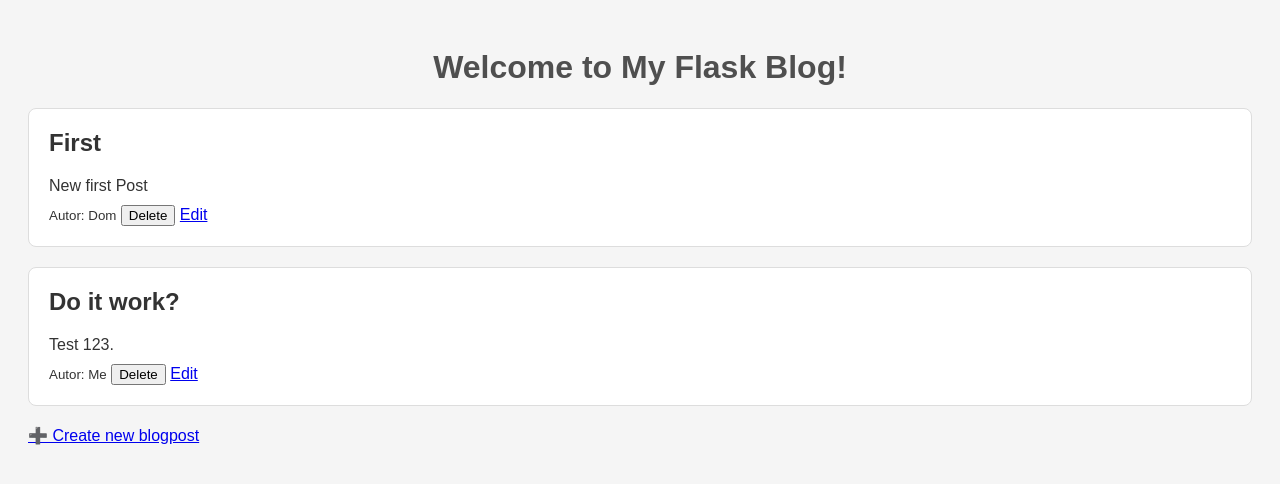
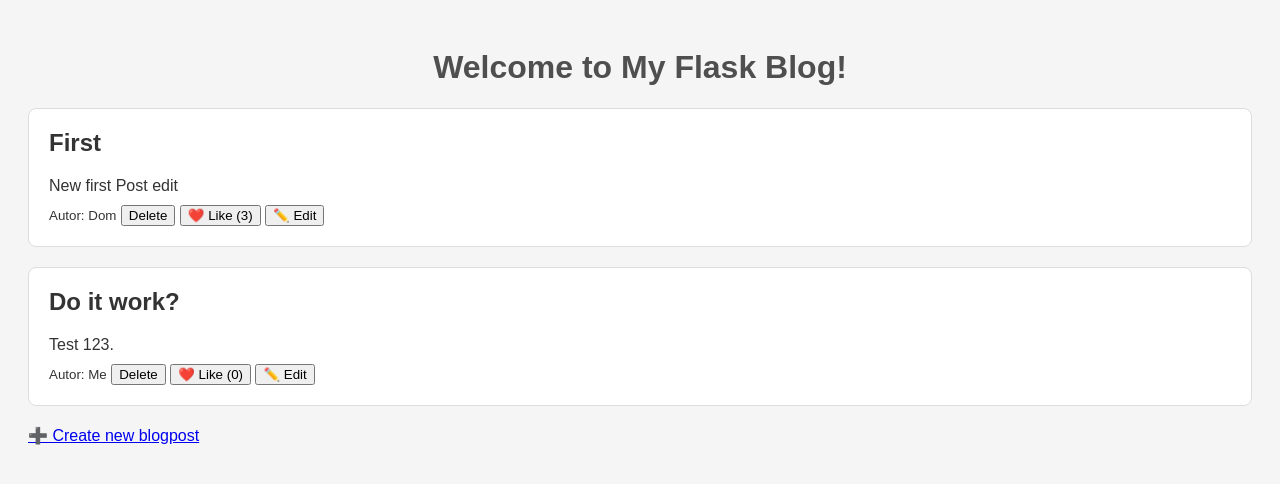
Before and after one commit to Dmnk404/masterblog, a Flask app: page / in a window 1280 px wide. Shown: the top 484 px of the page. Run offline with Flask 3, Linux system fonts and the light colour scheme.

Commit message:
Add like button with counter and convert edit link to form button for consistency

```diff
--- a/app.py
+++ b/app.py
@@ -76,5 +76,18 @@ def update(post_id):
 
         return render_template('update.html', post=post)
 
+
+@app.route('/like/<int:post_id>', methods=['POST'])
+def like(post_id):
+    posts = load_posts()
+
+    for post in posts:
+        if post['id'] == post_id:
+            post['likes'] = post.get('likes', 0) + 1
+            break
+
+    save_posts(posts)
+    return redirect(url_for('index'))
+
 if __name__ == '__main__':
     app.run(host="0.0.0.0", port=5001, debug=True)
--- a/posts.json
+++ b/posts.json
@@ -3,12 +3,14 @@
         "id": 1,
         "author": "Dom",
         "title": "First",
-        "content": "New first Post"
+        "content": "New first Post edit",
+        "likes": 3
     },
     {
         "id": 3,
         "title": "Do it work?",
         "author": "Me",
-        "content": "Test 123."
+        "content": "Test 123.",
+        "likes": 0
     }
 ]
--- a/templates/index.html
+++ b/templates/index.html
@@ -16,7 +16,12 @@
         <form method="POST" action="{{ url_for('delete', post_id=post.id) }}" style="display:inline;">
       <button type="submit">Delete</button>
     </form>
-        <a href="{{ url_for('update', post_id=post.id) }}">Edit</a>
+        <form action="{{ url_for('like', post_id=post.id) }}" method="post" style="display:inline;">
+             <button type="submit">❤️ Like ({{ post.likes }})</button>
+        </form>
+        <form action="{{ url_for('update', post_id=post.id) }}" method="get" style="display:inline;">
+  <button type="submit">✏️ Edit</button>
+</form>
     </div>
     {% endfor %}
 <a href="{{ url_for('add') }}">➕ Create new blogpost</a>
```
